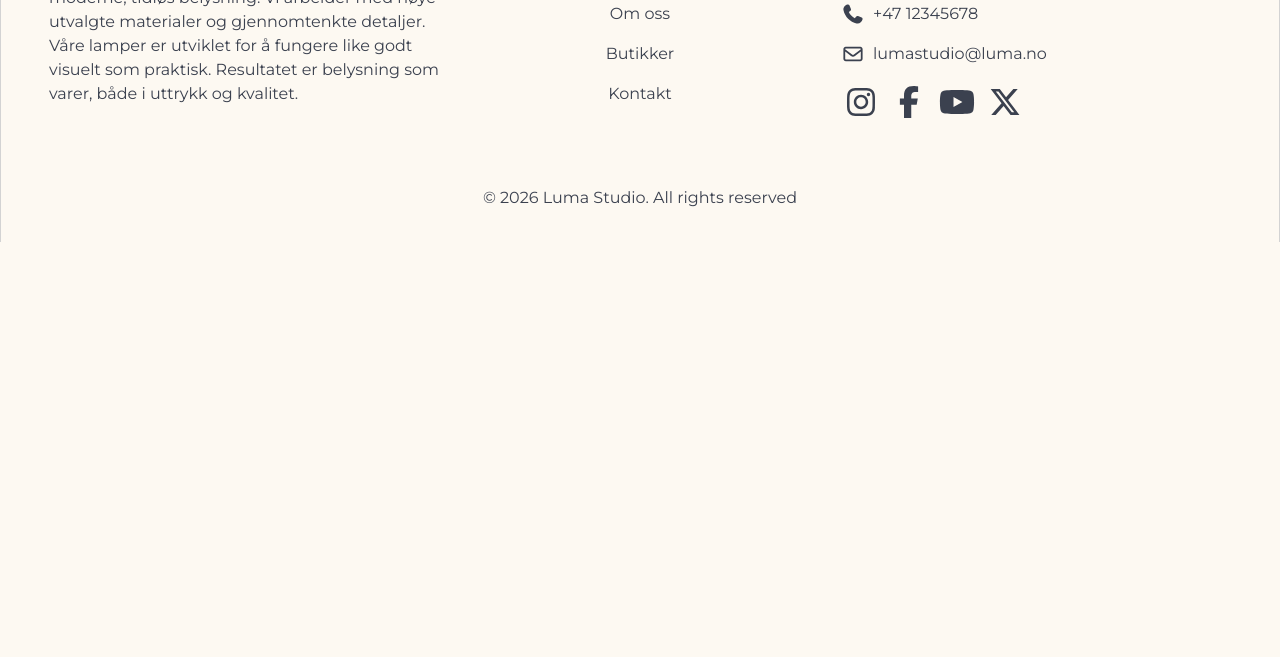
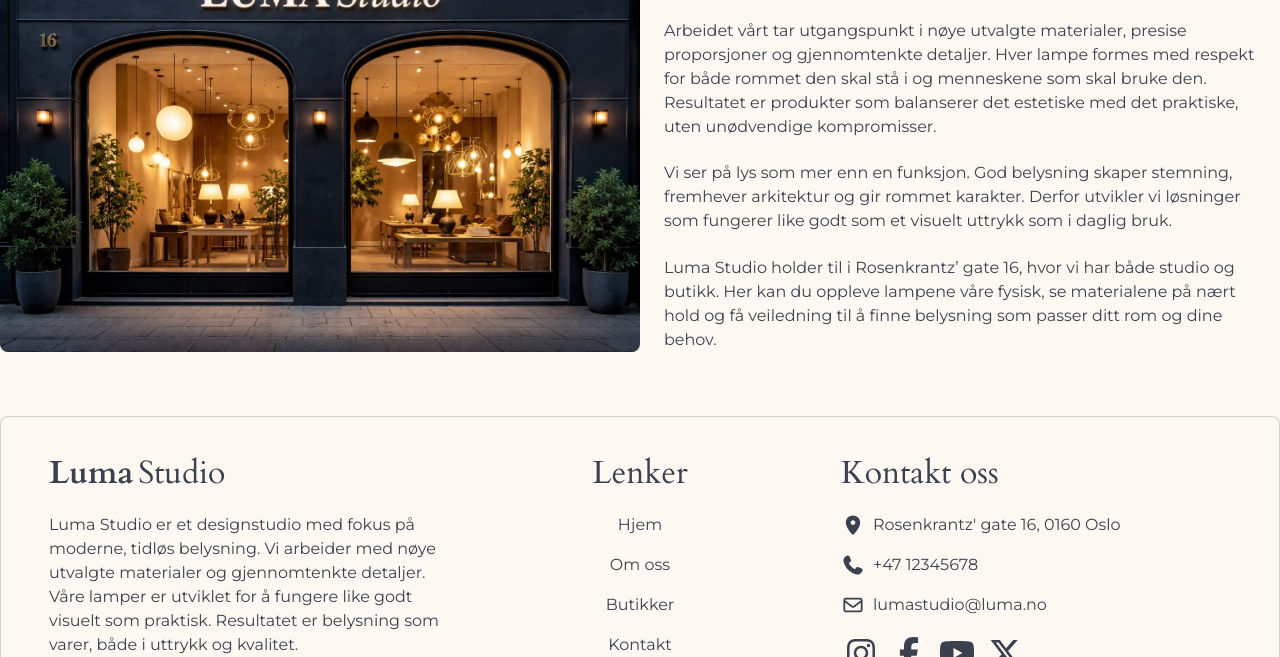
Before and after one commit to IdaHolmen/Luma-Studio, a plain HTML site: page about.html in a window 1280 px wide. Shown: the part 443-1100 px from the top of the page. Before the commit the page ends 800 px from the top, so only its background shows below. Drawn offline with Linux system fonts and the light colour scheme.

Commit message:
About page done

```diff
--- a/about.html
+++ b/about.html
@@ -111,7 +111,37 @@
         </div>
       </header>
 
-      <main class="main-container"></main>
+      <main class="about-container">
+        <h1 class="section-headline">Om oss</h1>
+        <section class="about-section">
+          <div class="about-image-container">
+            <img
+              src="./assets/images/storefront.webp"
+              alt="Butikkfronten til Luma Studio i Rosenkrantz’ gate 16, med LUMA Studio-skilt på fasaden og flere designlamper hengende synlig i butikkrommet."
+              class="about-image"
+            />
+          </div>
+          <div class="about-info">
+            <p class="about-paragraph">
+              Luma Studio er et designstudio med fokus på moderne, tidløs belysning. Vi tror på løsninger som varer, både visuelt og funksjonelt, og
+              utvikler lamper som er ment å brukes og leves med over tid.
+            </p>
+            <p class="about-paragraph">
+              Arbeidet vårt tar utgangspunkt i nøye utvalgte materialer, presise proporsjoner og gjennomtenkte detaljer. Hver lampe formes med respekt
+              for både rommet den skal stå i og menneskene som skal bruke den. Resultatet er produkter som balanserer det estetiske med det praktiske,
+              uten unødvendige kompromisser.
+            </p>
+            <p class="about-paragraph">
+              Vi ser på lys som mer enn en funksjon. God belysning skaper stemning, fremhever arkitektur og gir rommet karakter. Derfor utvikler vi
+              løsninger som fungerer like godt som et visuelt uttrykk som i daglig bruk.
+            </p>
+            <p class="about-paragraph">
+              Luma Studio holder til i Rosenkrantz’ gate 16, hvor vi har både studio og butikk. Her kan du oppleve lampene våre fysisk, se materialene
+              på nært hold og få veiledning til å finne belysning som passer ditt rom og dine behov.
+            </p>
+          </div>
+        </section>
+      </main>
 
       <footer>
         <div class="footer-content-wrapper">
--- a/css/style.css
+++ b/css/style.css
@@ -576,3 +576,31 @@ footer {
 .numeric-button-increment:active {
   background: #2a3143;
 }
+
+/* ABOUT PAGE STYLING */
+.about-container {
+  margin: 4rem 0;
+  color: var(--secondary-color);
+}
+
+.about-section {
+  display: flex;
+  flex-direction: row;
+  margin-top: 4rem;
+}
+
+.about-image-container {
+  width: 50%;
+}
+
+.about-image {
+  border-radius: 0.5rem;
+}
+
+.about-info {
+  width: 50%;
+  padding: 0 1.5rem;
+  display: flex;
+  flex-direction: column;
+  justify-content: space-between;
+}
```
Also changed, not shown: assets/images/storefront.webp (added).
